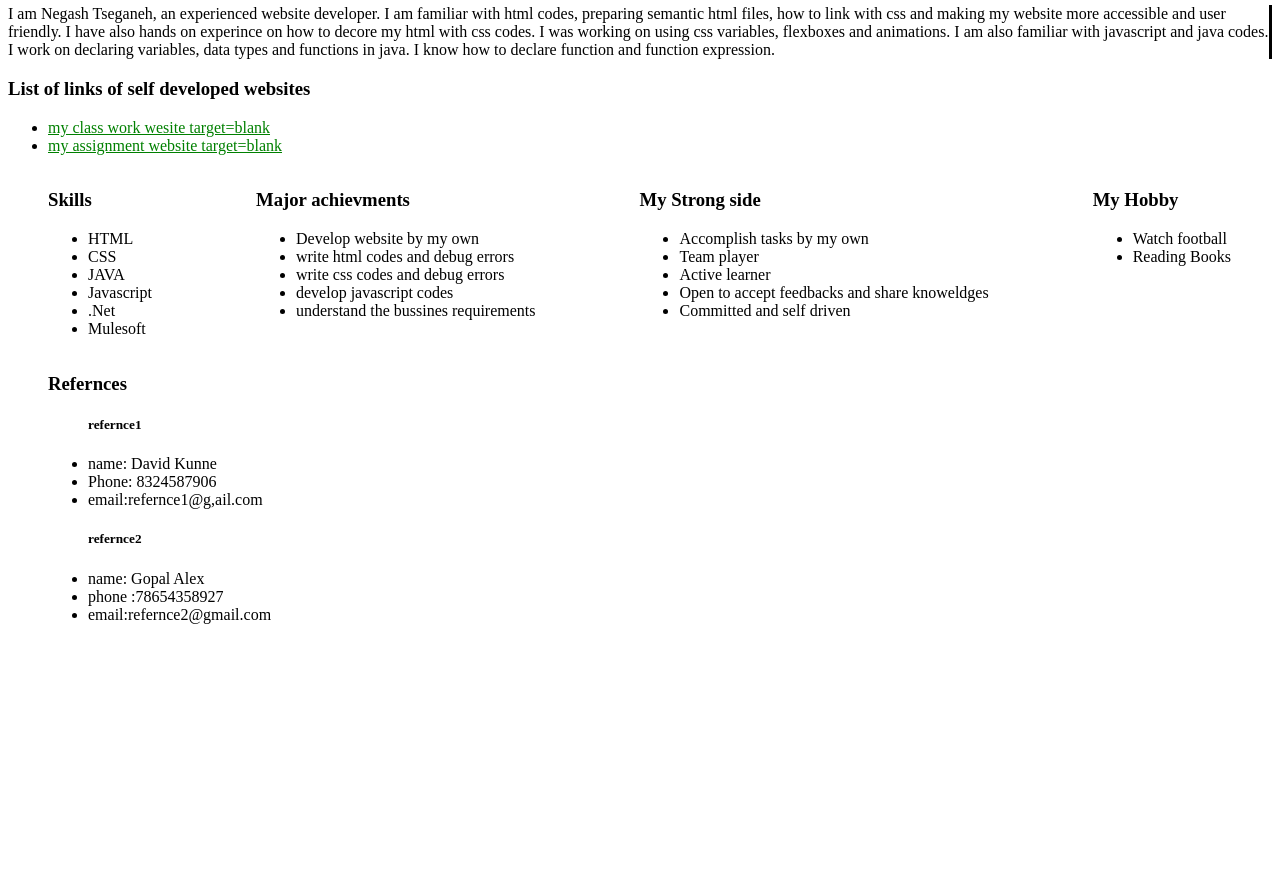
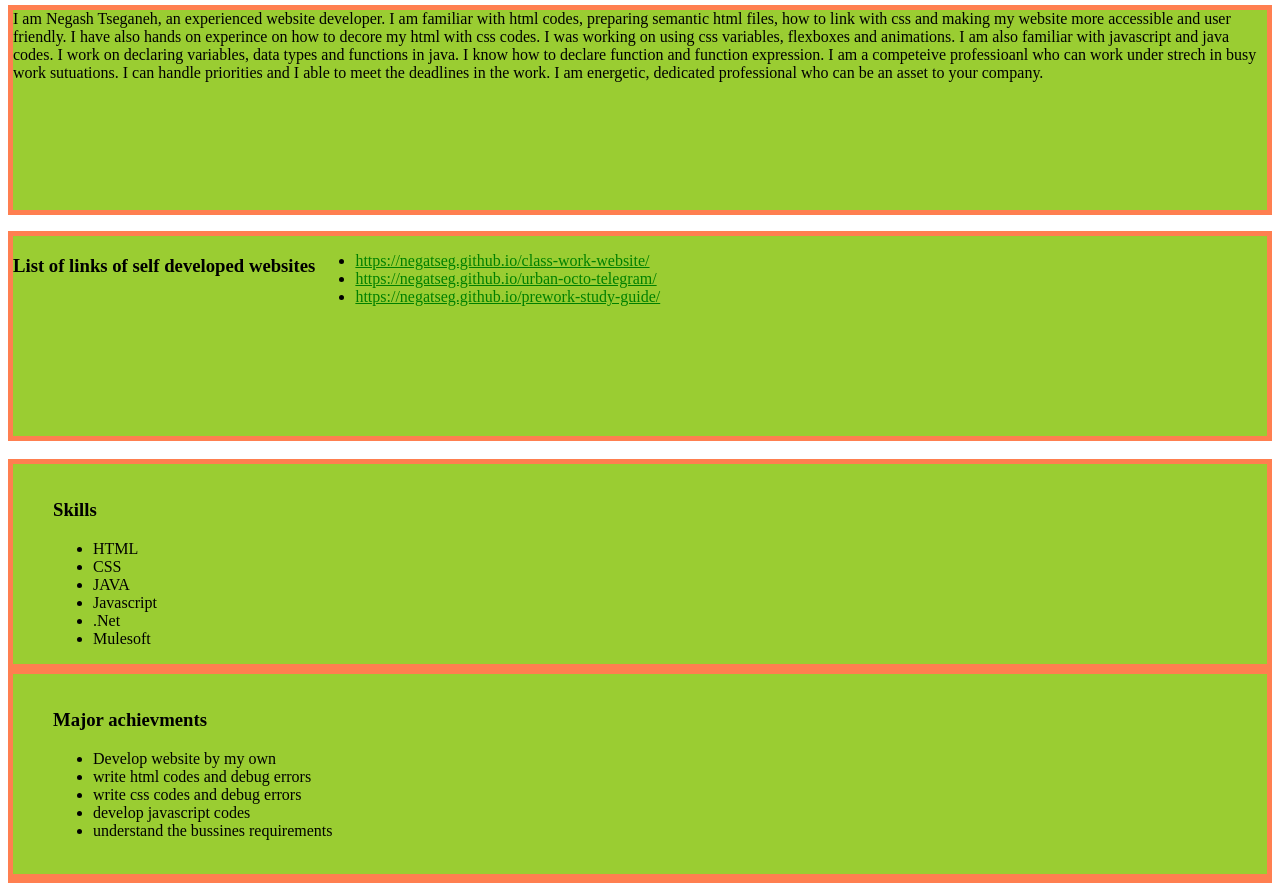
Before and after one commit to Negatseg/Proffessional-portofolio, a plain HTML site: page index.html in a window 1280 px wide. Shown: the part 533-1416 px from the top of the page. Before the commit the page ends 1173 px from the top, so only its background shows below. Drawn offline with Linux system fonts and the light colour scheme.

Commit message:
modify html and css codes

```diff
--- a/index.html
+++ b/index.html
@@ -9,38 +9,47 @@
 <body>
     <header>
         <h1>This is Negash's Proffesional portofolio</h1>
-        <h2>Name: Negash</h2>
+        <h2>Name: Negash Tseganeh</h2>
         <h2>Address: Houston, Texas,USA</h2>
         <h2>Phone number: 4092342689</h2>
         <h2>Email: negash@gmail.com</h2>
-        <img src="negash.png.jpg" height="200px" alt="Negash photo">
+        <img src="negash.png.jpg" height="200px" alt= "This is my photo" title= "Negash's photo in office">
         <h2>Excutive Summary</h2>
-        <p id="box1">
+        <p class="card">
             I am Negash Tseganeh, an experienced website developer. I am familiar with html codes, preparing semantic html files, how to link
             with css and making my website more accessible and user friendly. I have also hands on experince on how to decore my html with css codes.
             I was working on using css variables, flexboxes and animations.
             I am also familiar with javascript and java codes. I work on declaring variables, data types and functions in java.
             I know how to declare function and function expression.
+            I am a competeive professioanl who can work under strech in busy work sutuations. I can handle priorities and I able to meet the deadlines in the work.
+            I am energetic, dedicated professional who can be an asset to your company.
         </p>
-        <nav>
+        <nav class="card">
             <h3>List of links of self developed websites</h3>
             <ul>
                 <li>
-                    <a href="https://negatseg.github.io/Class-Work-Website/">my class work wesite target=blank</a>
+                    <a href="https://negatseg.github.io/Class-Work-Website/" target=_blank title="this will take to my classwork webpage">https://negatseg.github.io/class-work-website/
+                    </a>
                 </li>
                 <li>
-                    <a href="https://negatseg.github.io/urban-octo-telegram/"> my assignment website target=blank</a>
+                    <a href="https://negatseg.github.io/urban-octo-telegram/" target=_blank title="this will take you to my assignment webpage">https://negatseg.github.io/urban-octo-telegram/
+                    </a>
+                </li>
+                <li>
+                    <a href="https://negatseg.github.io/prework-study-guide/" target=_blank title="this will take you to my prework webpage">https://negatseg.github.io/prework-study-guide/
+                    </a>
                 </li>
             </ul>
         </nav>
     </header>
+    <br>
     <main>
-        <div class="card">
+        <div id ="skills" class="card">
             <figure>
                 <h3>
                     Skills
                 </h3>
-                <div class="content">
+                <div>
                     <ul>
                     <li>HTML</li>
                     <li>CSS</li>
@@ -68,7 +77,7 @@
                 </div>
             </figure>
         </div>
-        <div class="card">
+        <div class="strongside card">
             <figure>
                 <h3>
                     My Strong side
@@ -84,6 +93,7 @@
                 </div>
             </figure>
         </div>
+        <br>
         <div class="card">
             <figure>
                 <h3>
@@ -99,7 +109,7 @@
         </div>
     </main>
     <footer>
-        <div class="card">
+        <div>
             <figure>
                 <h3>
                     Refernces
@@ -114,6 +124,7 @@
                         <li>name: Gopal Alex</li>
                         <li>phone :78654358927</li>
                         <li>email:refernce2@gmail.com</li>
+                        <h4>Thank you for visiting my webpage!</h4>
                     </ul>
                 </div>
             </figure>
--- a/my.css
+++ b/my.css
@@ -1,29 +1,31 @@
-.flexbox
 
-body header h1{
-    text-shadow: 0px 0px 0px rgb(160, 26, 26);
+
+header h1{
+    text-shadow: 2px 2px 2px rgb(160, 26, 26);
     text-align: center;
     text-decoration: aqua;
 }
-main{
-    display: flex;
-    flex-direction: row;
-    flex-wrap: wrap;
-    gap: 1.5rem;
-}
-body header p{
-    border-right: solid;
-}
-body header nav ul li a:link{
+
+header nav ul li a:link{
     color: green;
 }
-body header nav ul li a:visited{
+header nav ul li a:visited{
     color: red;
 }
-body header nav ul li a:hover{
+header nav ul li a:hover{
         color: blueviolet;
 }
-.box1{
-    border: solid;
-    background-color: aqua;
+.card{
+    display:flex;
+    height:200px;
+    flex-basis: 30%;
+    background-color: yellowgreen;
+    border: 5px solid coral;
 }
+#skills{
+    flex-basis: 100%;
+    background-color: yellowgreen;
+    border: 5px solid coral;
+    background-size: cover;
+    background-repeat: no-repeat;
+}
```
Lines whose indentation alone changed are shown as unchanged.
